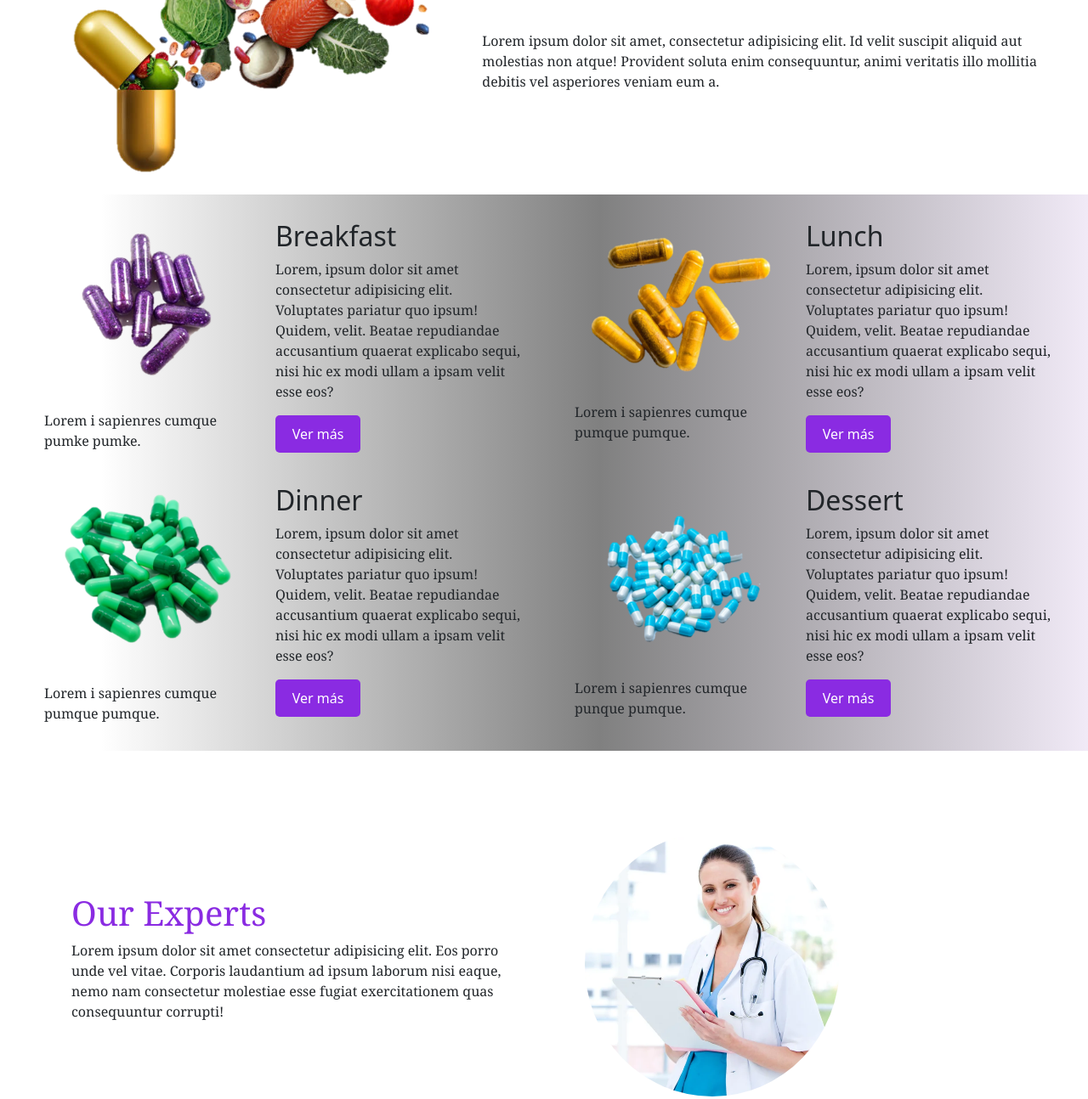
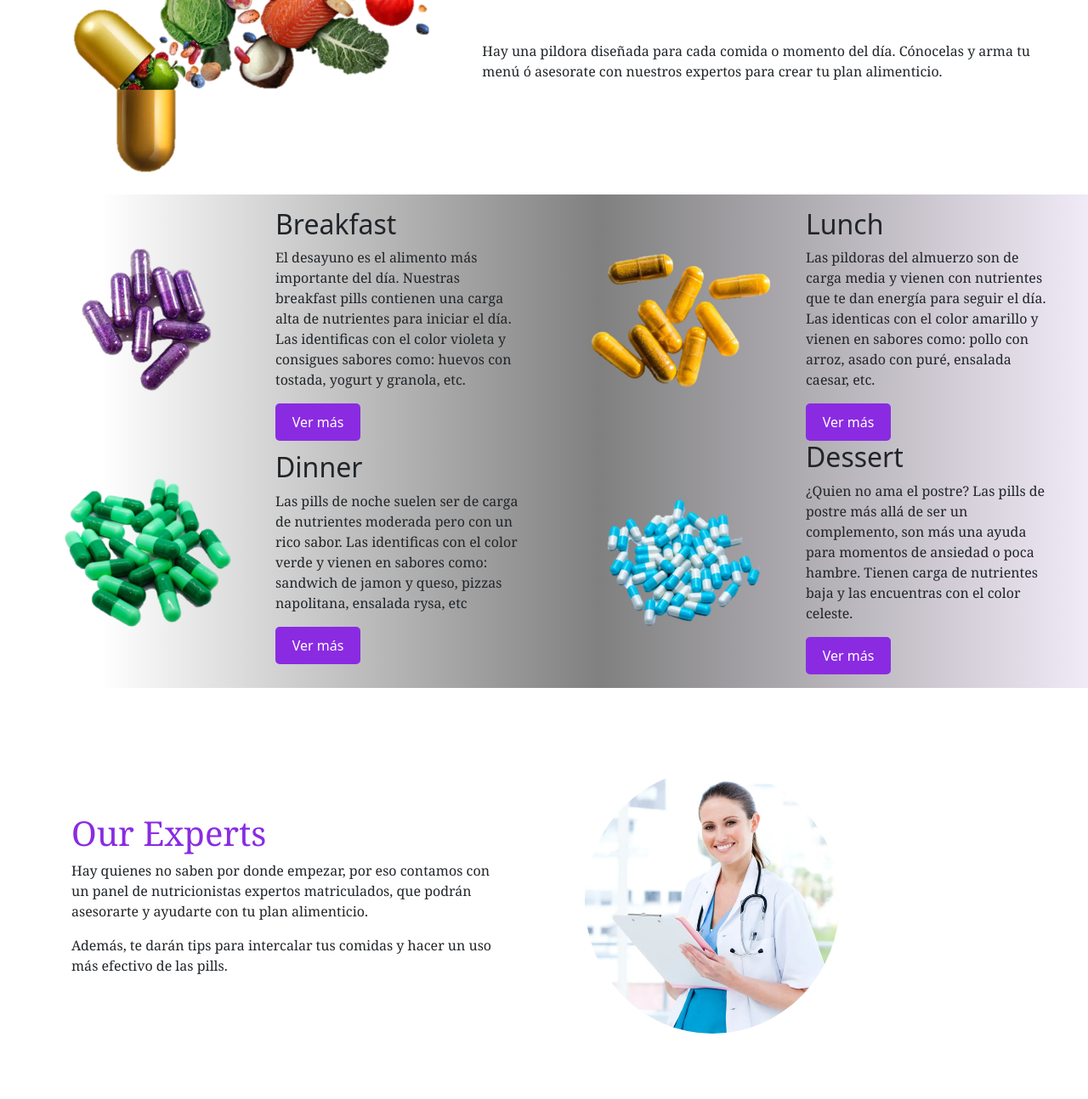
Before and after one commit to hespic/proyecto-Pills-meal, a plain HTML site: page pages/plans-and-menu.html in a window 1280 px wide. Shown: the part 216-1510 px from the top of the page at 85% size. Drawn offline with nearby package versions, Linux system fonts and the light colour scheme.

Commit message:
Se reemplazan lorems y textos de pruebas por textos reales en la página de Plans and Menu

```diff
--- a/pages/plans-and-menu.html
+++ b/pages/plans-and-menu.html
@@ -36,52 +36,48 @@
 
         <div class="future-is-now row align-items-center">
             <div class="col-6 col-md-6 col-xl-5">
-                <img class="img-fluid pt-5 ps-5" src="../assets/img/pill abierta.png" alt="">
+                <img class="img-fluid pt-5 ps-5" src="../assets/img/pill abierta.png">
             </div>
             <div class="col-6 col-md-6 col-xl-7">
                 <H1 class="color-titulo display-3 p-3">Plans & Menu</H1>
-                <p class="p-4">Lorem ipsum dolor sit amet, consectetur adipisicing elit. Id velit suscipit aliquid aut molestias non atque! Provident soluta enim consequuntur, animi veritatis illo mollitia debitis vel asperiores veniam eum a.</p>
+                <p class="p-4">Hay una pildora diseñada para cada comida o momento del día. Cónocelas y arma tu menú ó asesorate con nuestros expertos para crear tu plan alimenticio.</p>
             </div>
         </div>
 
             <div class="caja-plans row align-items-center p-3">
                 <div class="tarjeta-desayuno-almuerzo row align-items-center">
                     <div class="col-6 col-md-5 col-xl-3 ps-5">
-                        <img class="pill-violet img-fluid" src="../assets/img/pills violet.png" alt="">
-                        <p>Lorem i sapienres cumque pumke pumke. </p>
+                        <img class="pill-violet img-fluid" src="../assets/img/pills violet.png">
                     </div>
                     <div class="col-6 col-md-5 col-xl-3 ps-2">
                         <h2>Breakfast</h2>
-                        <p>Lorem, ipsum dolor sit amet consectetur adipisicing elit. Voluptates pariatur quo ipsum! Quidem, velit. Beatae repudiandae accusantium quaerat explicabo sequi, nisi hic ex modi ullam a ipsam velit esse eos?</p>
+                        <p>El desayuno es el alimento más importante del día. Nuestras breakfast pills contienen una carga alta de nutrientes para iniciar el día. Las identificas con el color violeta y consigues sabores como: huevos con tostada, yogurt y granola, etc. </p>
                         <button class="boton-ver-mas">Ver más</button>
                     </div>
                     <div class="col-6 col-md-5 col-xl-3 ps-5">
-                        <img class="pill-yellow img-fluid" src="../assets/img/yellow pills.png" alt="">
-                        <p>Lorem i sapienres cumque pumque pumque.</p>
+                        <img class="pill-yellow img-fluid" src="../assets/img/yellow pills.png">
                     </div>
                     <div class="col-6 col-md-5 col-xl-3 ps-2">
                         <h2>Lunch</h2>
-                        <p>Lorem, ipsum dolor sit amet consectetur adipisicing elit. Voluptates pariatur quo ipsum! Quidem, velit. Beatae repudiandae accusantium quaerat explicabo sequi, nisi hic ex modi ullam a ipsam velit esse eos?</p>
+                        <p>Las pildoras del almuerzo son de carga media y vienen con nutrientes que te dan energía para seguir el día. Las identicas con el color amarillo y vienen en sabores como: pollo con arroz, asado con puré, ensalada caesar, etc. </p>
                         <button class="boton-ver-mas">Ver más</button>
                     </div>
                 </div>
                 <div class="tarjeta-cena-postres row align-items-center">
                     <div class="col-6 col-md-5 col-xl-3 ps-5">
-                        <img class="pill-green img-fluid" src="../assets/img/Pills green.png" alt="">
-                        <p>Lorem i sapienres cumque pumque pumque. </p>
+                        <img class="pill-green img-fluid" src="../assets/img/Pills green.png">
                     </div>
                     <div class="col-6 col-md-5 col-xl-3 ps-2">
                         <h2>Dinner</h2>
-                        <p>Lorem, ipsum dolor sit amet consectetur adipisicing elit. Voluptates pariatur quo ipsum! Quidem, velit. Beatae repudiandae accusantium quaerat explicabo sequi, nisi hic ex modi ullam a ipsam velit esse eos?</p>
+                        <p>Las pills de noche suelen ser de carga de nutrientes moderada pero con un rico sabor. Las identificas con el color verde  y vienen en sabores como: sandwich de jamon y queso, pizzas napolitana, ensalada rysa, etc</p>
                         <button class="boton-ver-mas">Ver más</button>
                     </div>
                     <div class="col-6 col-md-5 col-xl-3 ps-5">
-                        <img class="pill-turquesa img-fluid" src="../assets/img/pill turquesa.png" alt="">
-                        <p>Lorem i sapienres cumque punque pumque.</p>
+                        <img class="pill-turquesa img-fluid" src="../assets/img/pill turquesa.png">
                     </div>
                     <div class="col-6 col-md-5 col-xl-3 ps-2">
                         <h2>Dessert</h2>
-                        <p>Lorem, ipsum dolor sit amet consectetur adipisicing elit. Voluptates pariatur quo ipsum! Quidem, velit. Beatae repudiandae accusantium quaerat explicabo sequi, nisi hic ex modi ullam a ipsam velit esse eos?</p>
+                        <p>¿Quien no ama el postre? Las pills de postre más allá de ser un complemento, son más una ayuda para momentos de ansiedad o poca hambre. Tienen carga de nutrientes baja y las encuentras con el color celeste. </p>
                         <button class="boton-ver-mas">Ver más</button>
                     </div>
                 </div>
@@ -90,7 +86,8 @@
             <div class="row align-items-center p-5">
                 <div class="col-12 col-md-6 col-xl-6 p-5">
                     <h1 class="color-titulo">Our Experts</h1>
-                    <p>Lorem ipsum dolor sit amet consectetur adipisicing elit. Eos porro unde vel vitae. Corporis laudantium ad ipsum laborum nisi eaque, nemo nam consectetur molestiae esse fugiat exercitationem quas consequuntur corrupti!</p>
+                    <p>Hay quienes no saben por donde empezar, por eso contamos con un panel de nutricionistas expertos matriculados, que podrán asesorarte y ayudarte con tu plan alimenticio.</p>
+                    <p>Además, te darán tips para intercalar tus comidas y hacer un uso más efectivo de las pills.</p>
                 </div>
                 <div class="col-12 col-md-6 col-xl-6 p-5">
                 <img class="fotos-doctores" src="../assets/img/doctora.jpg" alt="">
```
